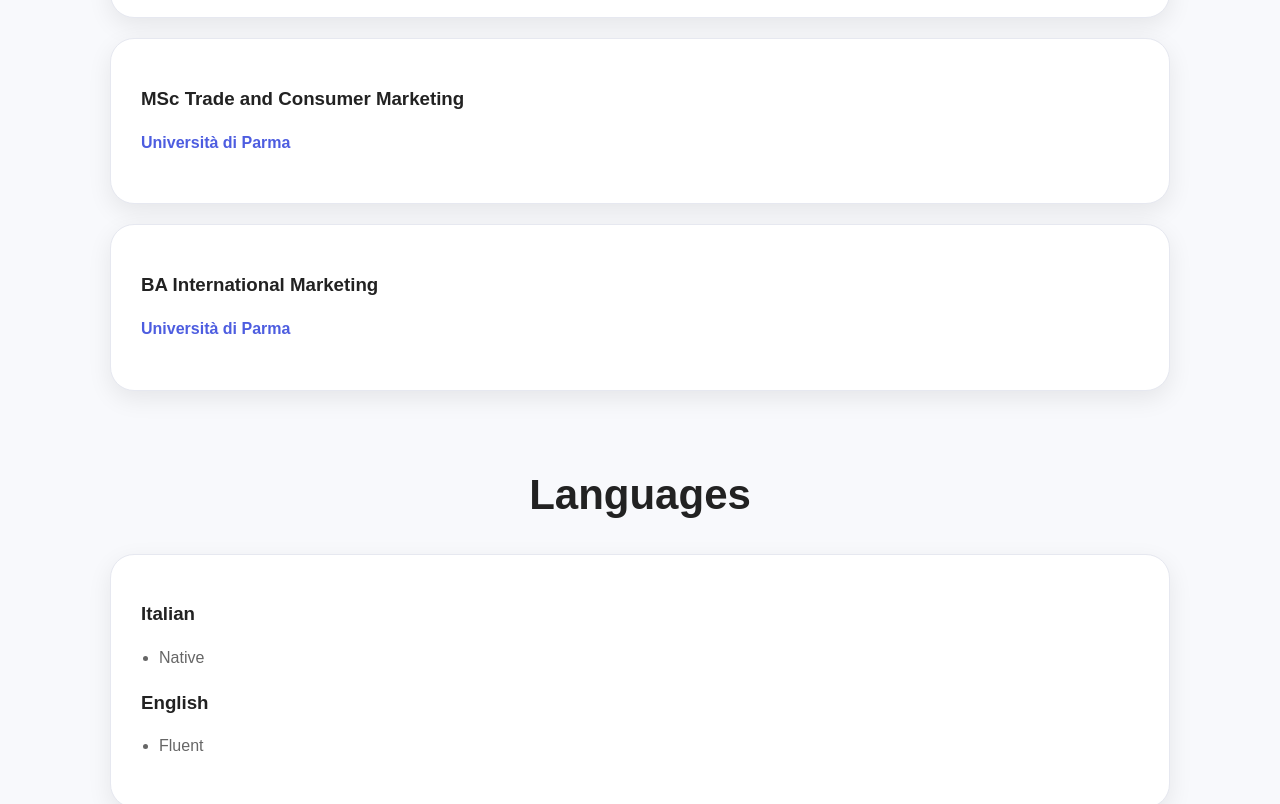
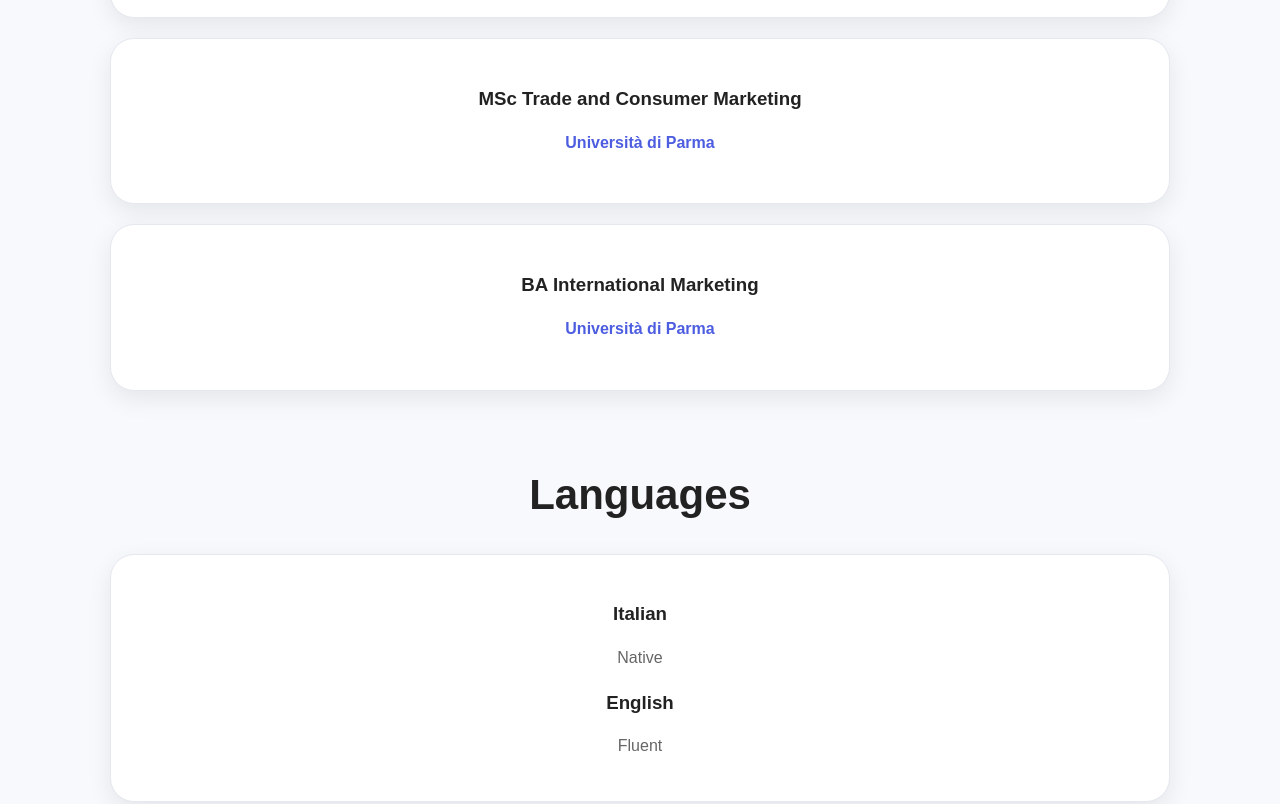
Before and after one commit to veronicapasqualin/veronicapasqualin.github.io, a plain HTML site: page index.html in a window 1280 px wide. Shown: the part 6037-6841 px from the top of the page. Drawn offline with Linux system fonts and the light colour scheme.

Commit message:
Update index.html

```diff
--- a/index.html
+++ b/index.html
@@ -457,6 +457,34 @@ footer {
     padding: 24px;
   }
 }
+  /* ===== Center Experience, Education & Languages ===== */
+
+#experience .timeline-item,
+#education .timeline-item{
+    text-align:center;
+}
+
+#experience .timeline-item p,
+#education .timeline-item p{
+    display:flex;
+    justify-content:center;
+    align-items:center;
+    gap:6px;
+}
+
+#languages .skills-box{
+    text-align:center;
+}
+
+#languages .skills-box ul{
+    list-style:none;
+    padding:0;
+    margin:15px 0 0;
+}
+
+#languages .skills-box li{
+    margin-bottom:10px;
+}
 </style>
 </head>
 
```
